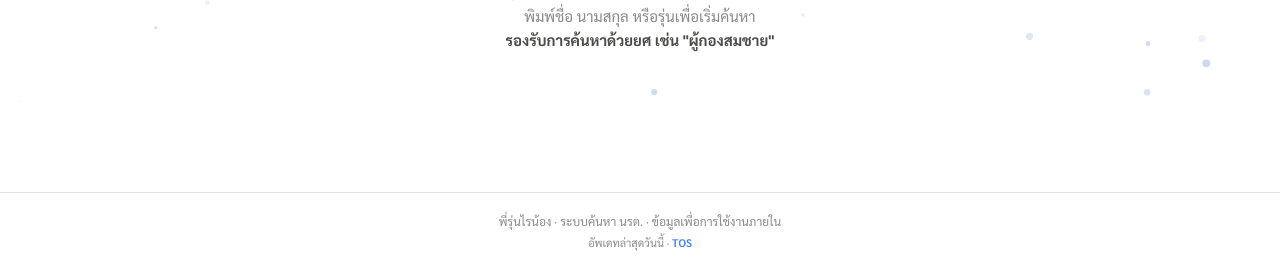
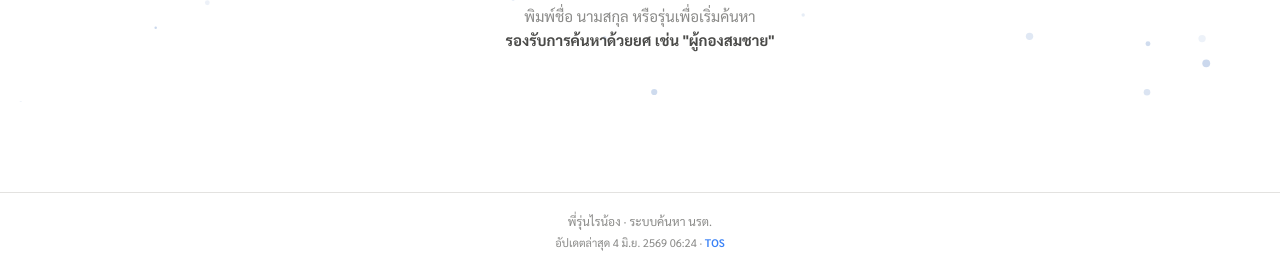
Before and after one commit to noreversez/Peerunrai, a website: page public/index.html in a window 1280 px wide. Shown: the part 698-968 px from the top of the page. Drawn offline with Linux system fonts and the light colour scheme.

Commit message:
UI: change footer update time to dynamic current time, remove internal use text

```diff
--- a/public/index.html
+++ b/public/index.html
@@ -774,13 +774,18 @@
 </div>
 
 <footer>
-  <div style="margin-bottom: 6px;">พี่รุ่นไรน้อง · ระบบค้นหา นรต. · ข้อมูลเพื่อการใช้งานภายใน</div>
+  <div style="margin-bottom: 6px;">พี่รุ่นไรน้อง · ระบบค้นหา นรต.</div>
   <div style="font-size: 11px; color: var(--text-3);">
-    อัพเดทล่าสุดวันนี้ · <a href="#" id="footerTos" style="color: #3b82f6; font-weight: 600; text-decoration: none;">TOS</a>
+    <span id="liveUpdateTime"></span> · <a href="#" id="footerTos" style="color: #3b82f6; font-weight: 600; text-decoration: none;">TOS</a>
   </div>
 </footer>
 
 <script>
+  // ตั้งค่าเวลาปัจจุบัน
+  document.getElementById('liveUpdateTime').textContent = 'อัปเดตล่าสุด ' + new Date().toLocaleString('th-TH', {
+    day: 'numeric', month: 'short', year: 'numeric', hour: '2-digit', minute: '2-digit'
+  });
+
   const input     = document.getElementById('searchInput');
   const clearBtn  = document.getElementById('clearBtn');
   const section   = document.getElementById('resultsSection');
```
